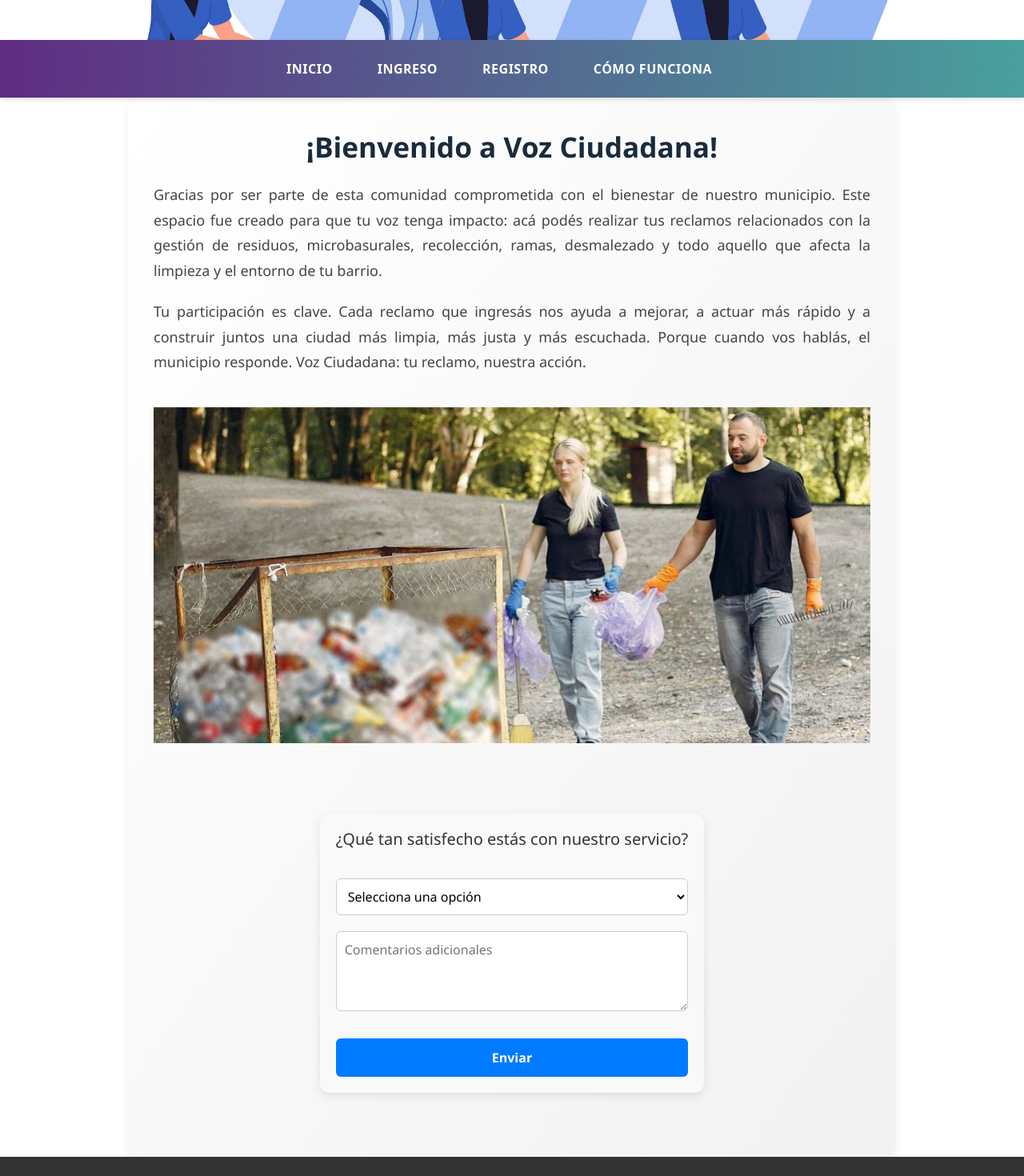
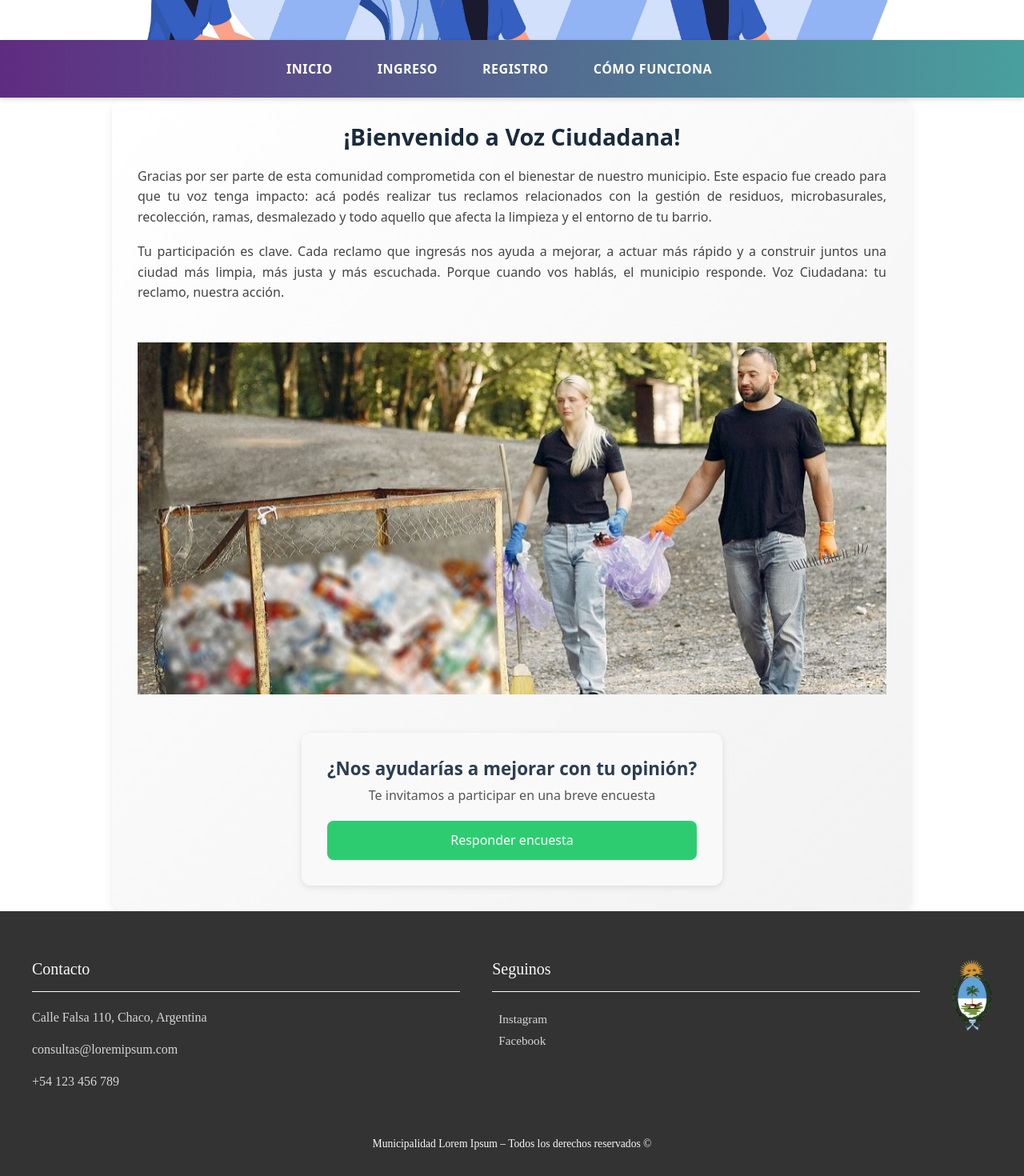
Before and after one commit to mariapaulaveram/reclamos-front, a React (Vite) app: page /logueados in a window 1280 px wide. Shown: the part 100-1570 px from the top of the page at 80% size. Built offline with nearby package versions, Linux system fonts and the light colour scheme.

Commit message:
encuesta ok

```diff
--- a/src/paginas/VecinosLogueados.jsx
+++ b/src/paginas/VecinosLogueados.jsx
@@ -1,11 +1,15 @@
+import { useState } from "react";
 import styles from '../../styles/VecinosLogueados.module.css';
 import CarouselVecinos from '../componentes/CarouselVecinos';
 import Encuesta from '../componentes/Encuesta';
 
 function VecinosLogueados() {
+    const [showForm, setShowForm] = useState(false);
+    const handleOpenForm = () => setShowForm(true);
+    const handleCloseForm = () => setShowForm(false);
     return (
         <div className={styles.wrapper}>
-            <div>
+  <div className={styles.intro}>
     <h2>¡Bienvenido a Voz Ciudadana!</h2>
     <p>
       Gracias por ser parte de esta comunidad comprometida con el bienestar de nuestro municipio.
@@ -19,13 +23,25 @@ function VecinosLogueados() {
       Porque cuando vos hablás, el municipio responde. Voz Ciudadana: tu reclamo, nuestra acción.
     </p>
   </div>
-            <div>
+
+  <div className={styles.carousel}>
     <CarouselVecinos />
   </div>
 
-            <Encuesta />
+  <section className={styles.encuesta}>
+    <h6 className={styles.encuestaPregunta}>
+      ¿Nos ayudarías a mejorar con tu opinión?
+    </h6>
+    <p className={styles.encuestaTexto}>
+      Te invitamos a participar en una breve encuesta
+    </p>
+    <button className={styles.cta} onClick={handleOpenForm}>
+      Responder encuesta
+    </button>
+    {showForm && <Encuesta onClose={handleCloseForm} />}
+  </section>
+</div>
 
-        </div>
     );
 }
 
--- a/styles/Encuesta.module.css
+++ b/styles/Encuesta.module.css
@@ -1,4 +1,4 @@
-/*.overlay {
+.overlay {
   position: fixed;
   top: 0;
   left: 0;
@@ -9,9 +9,9 @@
   justify-content: center;
   align-items: center;
   z-index: 9999;
-}*/
+}
 
-/*.formContainer {
+.formContainer {
   background-color: white;
   padding: 30px;
   border-radius: 12px;
@@ -19,7 +19,7 @@
   width: 90%;
   max-width: 500px;
   position: relative;
-}*/
+}
 
 .formulario {
   max-width: 500px;
@@ -58,7 +58,7 @@
 }
 
 .boton {
-  background-color: #007bff;
+  background-color: #2ecc71;
   color: white;
   padding: 12px 20px;
   border: none;
@@ -69,5 +69,5 @@
 }
 
 .boton:hover {
-  background-color: #0056b3;
+   background-color: #27ae60;
 }
--- a/styles/LoginForm.module.css
+++ b/styles/LoginForm.module.css
@@ -18,7 +18,7 @@ button {
   margin-top: 2rem;
   width: 100%;
   padding: 0.8rem;
-  background-color: #49a09d;
+  background-color: #2ecc71;
   color: white;
   border: none;
   border-radius: 4px;
@@ -27,7 +27,7 @@ button {
 }
 
 button:hover {
-  background-color: #357e7b;
+  background-color: #27ae60;
 }
 
 .error {
--- a/styles/NuevoReclamoForm.module.css
+++ b/styles/NuevoReclamoForm.module.css
@@ -49,7 +49,7 @@ textarea {
 input:focus,
 select:focus,
 textarea:focus {
-  border-color: #49a09d;
+  border-color: #27ae60;
   outline: none;
 }
 
@@ -65,7 +65,7 @@ button {
   display: block;
   width: 100%;
   padding: 0.9rem;
-  background-color: #49a09d;
+  background-color: #2ecc71;
   color: white;
   border: none;
   border-radius: 4px;
@@ -76,7 +76,7 @@ button {
 }
 
 button:hover {
-  background-color: #357e7b;
+  background-color: #27ae60;
 }
 
 
--- a/styles/RegistroForm.module.css
+++ b/styles/RegistroForm.module.css
@@ -35,7 +35,7 @@ button {
   margin-top: 0.5rem;
   width: 100%;
   padding: 0.8rem;
-  background-color: #49a09d;
+  background-color: #2ecc71;
   color: white;
   border: none;
   border-radius: 4px;
@@ -44,7 +44,7 @@ button {
 }
 
 button:hover {
-  background-color: #357e7b;
+  background-color: #27ae60;
 }
 
 .error {
--- a/styles/VecinosLogueados.module.css
+++ b/styles/VecinosLogueados.module.css
@@ -1,12 +1,14 @@
-/* Estilo general del wrapper */
+/* Wrapper general */
 .wrapper {
-  max-width: 960px;
-  margin: 0 auto;
-  padding: 2.5rem 2rem;
+  display: flex;
+  flex-direction: column;
+  gap: 2rem;
+  padding: 2rem;
+  max-width: 1000px;
+  margin: auto;
   background: linear-gradient(to bottom right, #ffffff, #f2f2f2);
   border-radius: 16px;
   box-shadow: 0 4px 12px rgba(0, 0, 0, 0.08);
-  font-family: 'Segoe UI', sans-serif;
   transition: box-shadow 0.3s ease;
 }
 
@@ -14,32 +16,29 @@
   box-shadow: 0 6px 16px rgba(0, 0, 0, 0.12);
 }
 
-/* Título principal */
-.wrapper h2 {
-  font-size: 2.2rem;
+/* Introducción */
+.intro h2 {
+  font-size: 1.8rem;
   color: #1a2b3c;
-  margin-bottom: 1.5rem;
+  margin-bottom: 1.2rem;
   text-align: center;
   font-weight: 600;
 }
 
-/* Párrafos */
-.wrapper p {
-  font-size: 1.125rem;
-  line-height: 1.75;
+.intro p {
+  font-size: 1rem;
+  line-height: 1.6;
   color: #444;
-  margin-bottom: 1.25rem;
+  margin-bottom: 1.1rem;
   text-align: justify;
 }
 
-/* Contenedor del carrusel */
-.wrapper > div:nth-of-type(2) {
-  margin-top: 2.5rem;
+/* Carrusel */
+.carousel {
   display: flex;
   justify-content: center;
 }
 
-/* Carrusel con ancho limitado */
 .wrapper :global(.carousel-container) {
   max-width: 720px;
   width: 100%;
@@ -49,8 +48,60 @@
 }
 
 /* Encuesta */
-.wrapper > div:last-child {
-  margin-top: 3rem;
-  display: flex;
-  justify-content: center;
+.encuesta {
+  margin-top: 1rem;
+  background-color: #f9f9f9;
+  padding: 2rem;
+  border-radius: 12px;
+  text-align: center;
+  box-shadow: 0 2px 8px rgba(0,0,0,0.1);
+  max-width: 600px;
+  margin-left: auto;
+  margin-right: auto;
 }
+
+.encuestaPregunta {
+  font-size: 1.4rem;
+  font-weight: 600;
+  margin-bottom: 0.5rem;
+  color: #2c3e50;
+}
+
+.encuestaTexto {
+  font-size: 1rem;
+  margin-bottom: 1.2rem;
+  color: #555;
+}
+
+/* Botón CTA */
+.cta {
+  background-color: #2ecc71;
+  color: white;
+  border: none;
+  padding: 0.8rem 1.6rem;
+  font-size: 1rem;
+  font-weight: 500;
+  border-radius: 8px;
+  cursor: pointer;
+  transition: background-color 0.3s ease, transform 0.2s ease;
+}
+
+.cta:hover {
+  background-color: #27ae60;
+  transform: scale(1.03);
+}
+
+/* Responsive */
+@media (max-width: 600px) {
+  .wrapper {
+    padding: 1.5rem;
+  }
+
+  .encuesta {
+    padding: 1.5rem;
+  }
+
+  .cta {
+    width: 100%;
+  }
+}
```
Also changed, not shown: src/componentes/NuevoReclamoForm.jsx (line endings or trailing spaces). Lines whose indentation alone changed are shown as unchanged.
